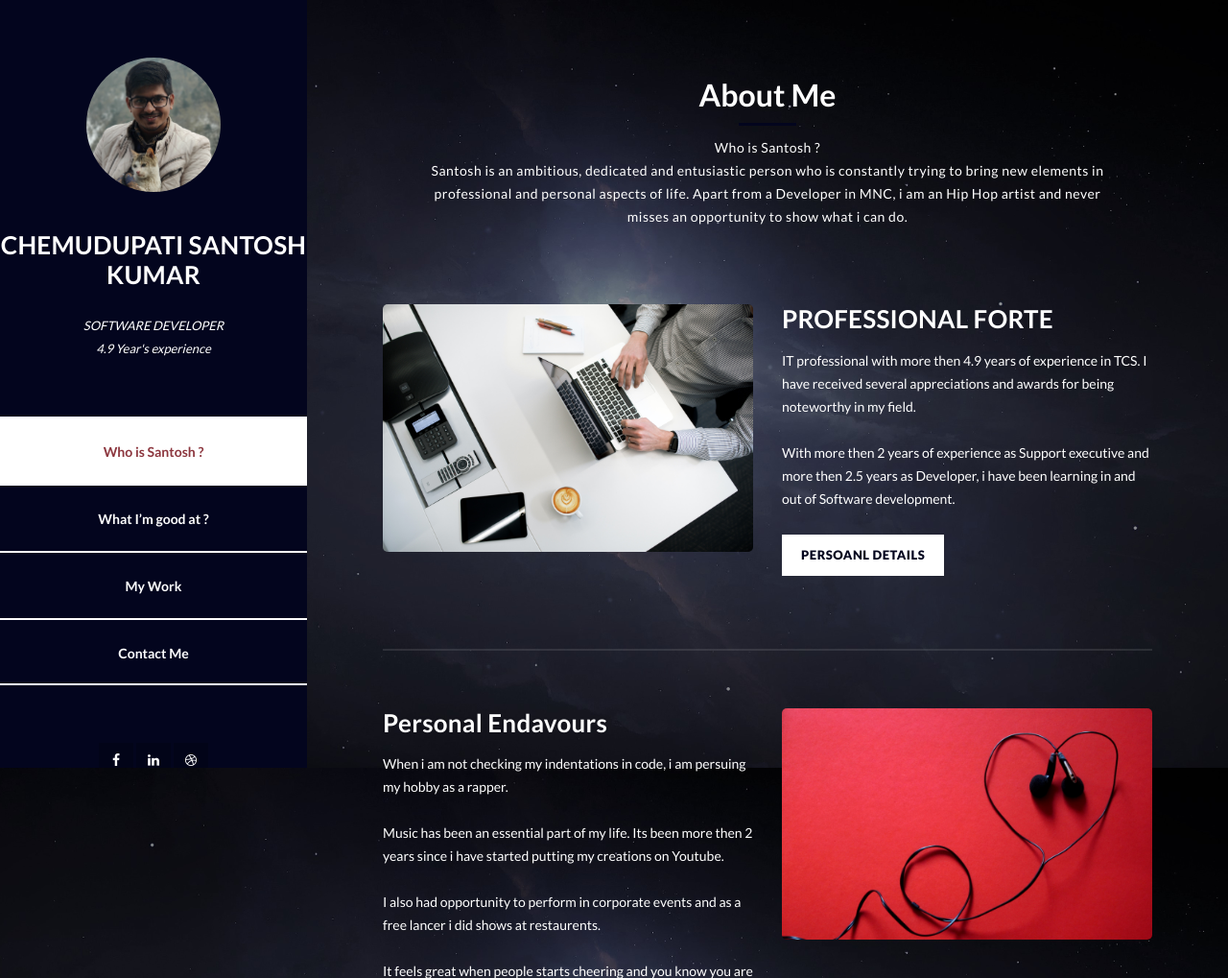
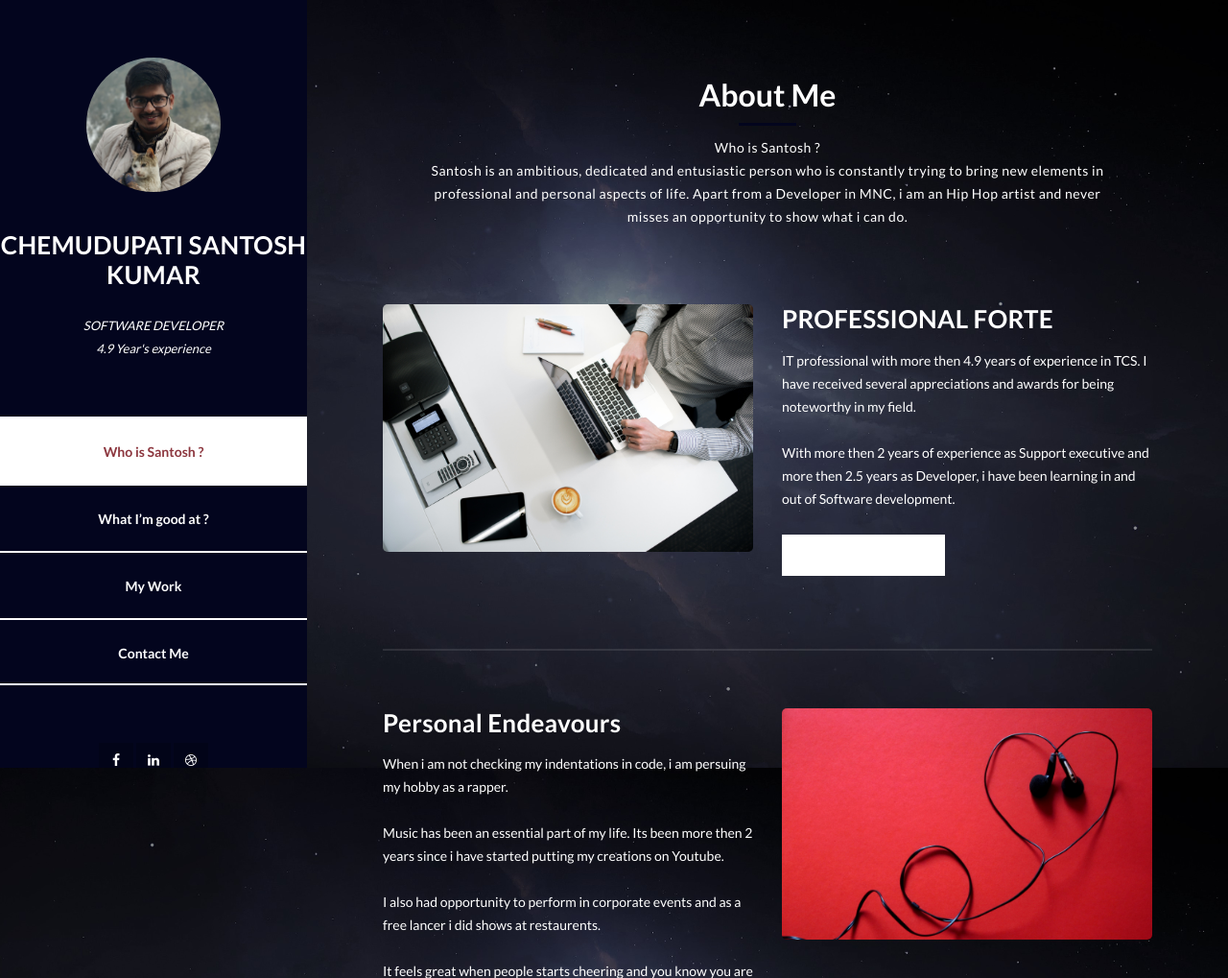
Before and after one commit to CH-Santosh-Kumar/santoshkumar.github.io, a Django app: page / in a window 1280 px wide. Shown: the top 1019 px of the page at 96% size. Run offline with Django 3.2, Linux system fonts and the light colour scheme; some libraries are stand-ins or nearby versions.

Commit message:
adding href chnages to the code

```diff
--- a/webResume/templates/home.html
+++ b/webResume/templates/home.html
@@ -100,7 +100,7 @@ https://templatemo.com/tm-531-reflux
                      With more then 2 years of experience as Support executive and more then 2.5 years as Developer, i have been learning in and out of Software development.<br>
                   </p>
                   <div class="white-button">
-                    <a onclick="myFunction()" href="#">Persoanl Details</a>
+                    <a onclick="myFunction()">Personal Details</a>
                     <p id="moreDetails"></p>
 
                     <script>
@@ -121,7 +121,7 @@ https://templatemo.com/tm-531-reflux
             <div class="row">
               <div class="col-md-6">
                 <div class="left-text">
-                  <h4>Personal Endavours</h4>
+                  <h4>Personal Endeavours</h4>
                   <p>
                     When i am not checking my indentations in code, i am persuing my hobby as a rapper. <br><br>
                     Music has been an essential part of my life. Its been more then 2 years since i have started putting my creations on Youtube.<br><br>
@@ -129,7 +129,7 @@ https://templatemo.com/tm-531-reflux
                     It feels great when people starts cheering and you know you are the one who made them grove.
                   </p>
                   <div class="white-button">
-                    <a onclick="myArt()" href="#">Artistic Ability</a>
+                    <a onclick="myArt()">Artistic Ability</a>
                     <p id="moreDetails_art"></p>
 
                     <script>
```
Also changed, not shown: webResume/templates/mailSuccessful.html (+4 -4 lines).
